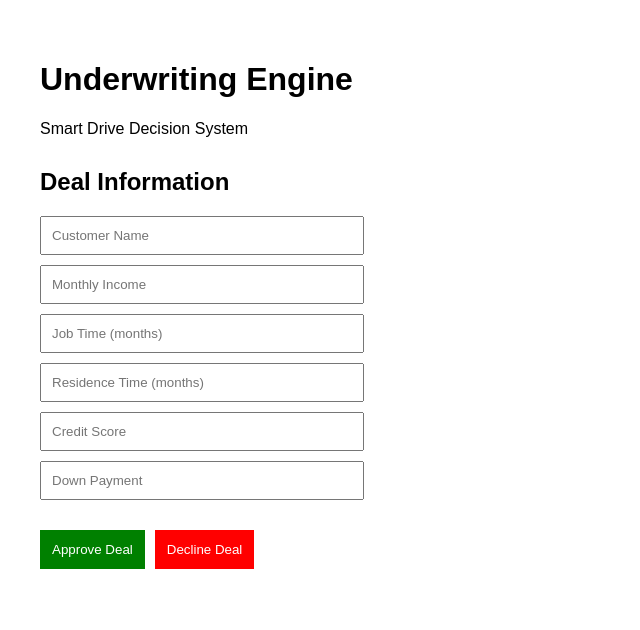
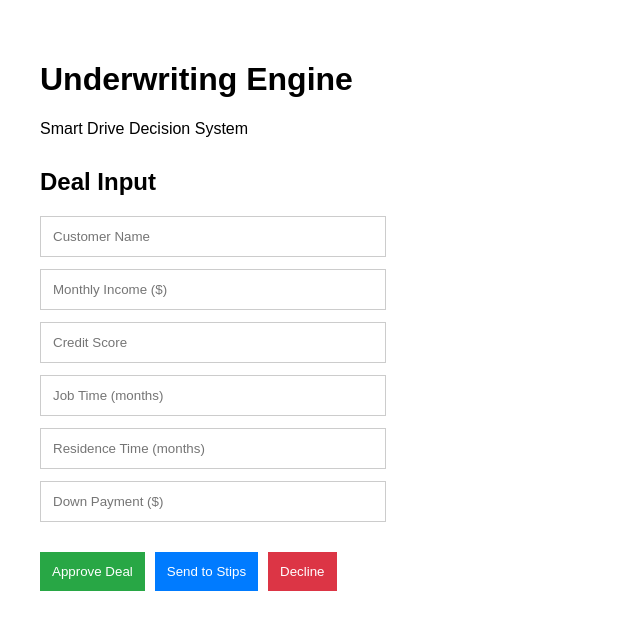
Before and after one commit to dliber13/smart-drive, a Next.js app: page /underwriting in a window 1280 px wide. Shown: the top 630 px of the page, without its empty margins (0-640 px from the left). Built offline with nearby package versions, Linux system fonts and the light colour scheme.

Commit message:
Update page.tsx

```diff
--- a/app/underwriting/page.tsx
+++ b/app/underwriting/page.tsx
@@ -5,19 +5,20 @@ export default function UnderwritingPage() {
       <p>Smart Drive Decision System</p>
 
       <div style={{ marginTop: 30 }}>
-        <h2>Deal Information</h2>
+        <h2>Deal Input</h2>
 
         <input placeholder="Customer Name" style={inputStyle} />
-        <input placeholder="Monthly Income" style={inputStyle} />
+        <input placeholder="Monthly Income ($)" style={inputStyle} />
+        <input placeholder="Credit Score" style={inputStyle} />
         <input placeholder="Job Time (months)" style={inputStyle} />
         <input placeholder="Residence Time (months)" style={inputStyle} />
-        <input placeholder="Credit Score" style={inputStyle} />
-        <input placeholder="Down Payment" style={inputStyle} />
+        <input placeholder="Down Payment ($)" style={inputStyle} />
       </div>
 
       <div style={{ marginTop: 30 }}>
         <button style={approveBtn}>Approve Deal</button>
-        <button style={declineBtn}>Decline Deal</button>
+        <button style={stipBtn}>Send to Stips</button>
+        <button style={declineBtn}>Decline</button>
       </div>
     </div>
   );
@@ -25,15 +26,25 @@ export default function UnderwritingPage() {
 
 const inputStyle = {
   display: "block",
-  marginBottom: 10,
-  padding: 10,
-  width: 300,
+  marginBottom: 12,
+  padding: 12,
+  width: 320,
+  border: "1px solid #ccc",
 };
 
 const approveBtn = {
   padding: 12,
   marginRight: 10,
-  background: "green",
+  background: "#28a745",
+  color: "white",
+  border: "none",
+  cursor: "pointer",
+};
+
+const stipBtn = {
+  padding: 12,
+  marginRight: 10,
+  background: "#007bff",
   color: "white",
   border: "none",
   cursor: "pointer",
@@ -41,7 +52,7 @@ const approveBtn = {
 
 const declineBtn = {
   padding: 12,
-  background: "red",
+  background: "#dc3545",
   color: "white",
   border: "none",
   cursor: "pointer",
```
